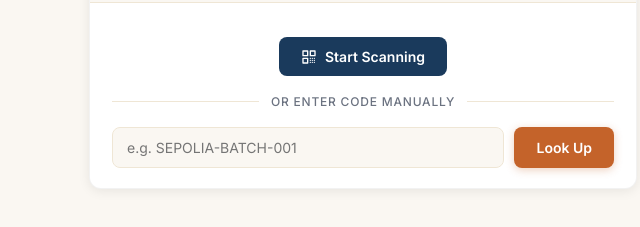
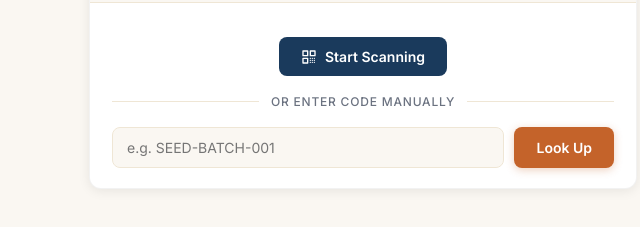
Before and after one commit to WanzaBlock/supply-chain-management, a plain HTML site: page frontend/consumer/index.html in a window 1280 px wide. Shown: the part 419-646 px from the top of the page, 277-917 px from the left. Drawn offline with nearby package versions, Linux system fonts and the light colour scheme; no server answers.

Commit message:
Update consumer frontend

```diff
--- a/frontend/consumer/index.html
+++ b/frontend/consumer/index.html
@@ -461,7 +461,7 @@
       </div>
       <div class="divider">or enter code manually</div>
       <div class="lookup-row">
-        <input type="text" id="manualCode" placeholder="e.g. SEPOLIA-BATCH-001" autocomplete="off" />
+        <input type="text" id="manualCode" placeholder="e.g. SEED-BATCH-001" autocomplete="off" />
         <button class="btn-lookup" id="lookupBtn">Look Up</button>
       </div>
       <div id="scanStatus" class="status"></div>
```
